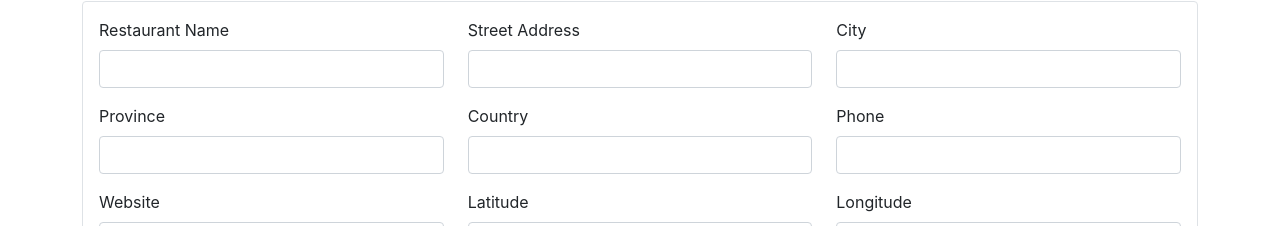
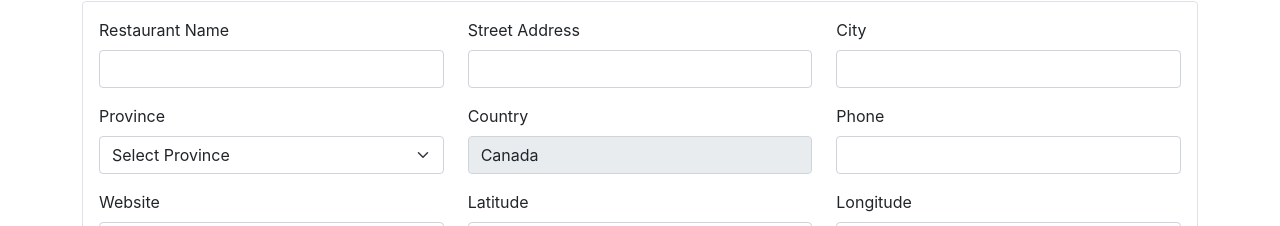
Before and after one commit to mike-quill/Restaurant-Surveys, a React (Create React App) app in the folder client/: page / in a window 1280 px wide. Both pictures are taken after a click on the button "Add New Restaurant". Shown: the part 109-335 px from the top of the page. Built offline with nearby package versions, Linux system fonts and the light colour scheme; no server answers.

Commit message:
adding and deleting restaurants working

```diff
--- a/client/src/apis/RestaurantAPI.js
+++ b/client/src/apis/RestaurantAPI.js
@@ -1,5 +1,5 @@
 import axios from 'axios';
 
 export default axios.create({
-    baseURL: "http://localhost:3001/api/v1"
+    baseURL: "http://localhost:3001/api/v1/restaurants"
 })
--- a/client/src/components/AddNewRestaurant.jsx
+++ b/client/src/components/AddNewRestaurant.jsx
@@ -1,132 +1,135 @@
-import React from 'react';
+import React, { useState, useContext } from 'react';
 import { Button, Collapse, Form, Row, Col } from 'react-bootstrap';
-
-export default class AddNewRestaurant extends React.Component {
-    constructor(props) {
-        super(props);
-        this.state = {
-            open: false,
-            name: '',
-            latitude: '',
-            longitude: '',
-            streetAddress: '',
-            city: '',
-            province: '',
-            country: '',
-            phoneNumber: '',
-            website: ''
-        }
-        this.handleInputChange = this.handleInputChange.bind(this);
-        this.handleSubmit = this.handleSubmit.bind(this);
-    }
-
-    handleInputChange(event) {
-        const target = event.target;
-        const value = target.type === 'checkbox' ? target.checked : target.value;
-        const name = target.name;
-
-        this.setState({
-            [name]: value
-        });
-    }
-
-    handleSubmit(event) {
-        alert(`name ${this.state.name}`);
-        event.preventDefault();
-    }
+import RestaurantAPI from '../apis/RestaurantAPI';
+import { RestaurantsContext } from '../context/RestaurantsContext';
 
 
 
-    // {
-    //     "name": "Tim Hortons",
-    //     "latitude": 43.650505,
-    //     "longitude": -79.383512,
-    //     "street_address": "120 Adelaide St W Unit Fc-09, Toronto",
-    //     "province": "Ontario",
-    //     "country": "Canada",
-    //     "phone_number": "6473505543",
-    //     "website": "https://www.timhortons.ca/"
-    //   }
 
+function AddNewRestaurant() {
+    const { addRestaurants } = useContext(RestaurantsContext);
+    const [open, setOpen] = useState(false);
+    const [name, setName] = useState("");
+    const [latitude, setLatitude] = useState("");
+    const [longitude, setLongitude] = useState("");
+    const [streetAddress, setStreetAddress] = useState("");
+    const [city, setCity] = useState("");
+    const [province, setProvince] = useState("");
+    const [country, setCountry] = useState("Canada");
+    const [phoneNumber, setPhoneNumber] = useState("");
+    const [website, setWebsite] = useState("");
 
+    const handleSubmit = async (e) => {
+        e.preventDefault();
+        try {
+            const response = await RestaurantAPI.post("/", {
+                name: name,
+                latitude: latitude,
+                longitude: longitude,
+                street_address: streetAddress,
+                province: province,
+                country: country,
+                phone_number: phoneNumber,
+                website: website
+            });
+            console.log(response);
+            addRestaurants(response.data.restaurant);
+        } catch (error) {
+            console.log(error);
+        }
+    }
 
-    render() {
-        return <div>
+    return (
+        <div>
             <Button
                 className='mb-3'
                 onClick={() =>
-                    this.setState({open: !this.state.open})
+                    setOpen(!open)
                 }
                 aria-controls="collapse-new-restaurant"
-                aria-expanded={this.state.open}
+                aria-expanded={open}
             >
                 Add New Restaurant
             </Button>
 
 
-            <Collapse in={this.state.open}>
+            <Collapse in={open}>
 
                 <div id="collapse-new-restaurant">
-                    <Form className='border rounded p-3 mb-3' onSubmit={this.handleSubmit}>
+                    <Form className='border rounded p-3 mb-3' action=''>
                         <Row>
                             <Col xs="12" md="4">
                                 <Form.Group controlId="newRestaurantName">
                                     <Form.Label>Restaurant Name</Form.Label>
-                                    <Form.Control name='name' value={this.state.name} type="text" onChange={this.handleInputChange} />
+                                    <Form.Control name='name' value={name} type="text" onChange={(e) => setName(e.target.value)} />
                                 </Form.Group>
                             </Col>
                             <Col xs="12" md="4">
                                 <Form.Group className="mb-3" controlId="newRestaurantAddress">
                                     <Form.Label>Street Address</Form.Label>
-                                    <Form.Control name='streetAddress' value={this.state.streetAddress} type="text" onChange={this.handleInputChange} />
+                                    <Form.Control name='streetAddress' value={streetAddress} type="text" onChange={(e) => setStreetAddress(e.target.value)} />
                                 </Form.Group>
                             </Col>
                             <Col xs="12" md="4">
                                 <Form.Group className="mb-3" controlId="newRestaurantCity">
                                     <Form.Label>City</Form.Label>
-                                    <Form.Control name='city' value={this.state.city} type="text" onChange={this.handleInputChange} />
+                                    <Form.Control name='city' value={city} type="text" onChange={(e) => setCity(e.target.value)} />
                                 </Form.Group>
                             </Col>
                             <Col xs="12" md="4">
                                 <Form.Group className="mb-3" controlId="newRestaurantProvince">
                                     <Form.Label>Province</Form.Label>
-                                    <Form.Control name='province' value={this.state.province} type="text" onChange={this.handleInputChange} />
+                                    {/* <Form.Control name='province' value={province} type="text" onChange={(e) => setProvince(e.target.value)} /> */}
+                                    <Form.Select name='province' value={province} onChange={(e) => setProvince(e.target.value)} defaultValue={"none"}>
+                                        <option value="none">Select Province</option>
+                                        <option value="Ontario">Ontario</option>
+                                        <option value="Quebec">Quebec</option>
+                                        <option value="Nova Scotia">Nova Scotia</option>
+                                        <option value="New Brunswick">New Brunswick</option>
+                                        <option value="Manitoba">Manitoba</option>
+                                        <option value="British Columbia">British Columbia</option>
+                                        <option value="Prince Edward Island">Prince Edward Island</option>
+                                        <option value="Saskatchewan">Saskatchewan</option>
+                                        <option value="Alberta">Alberta</option>
+                                        <option value="Newfoundland and Labrador">Newfoundland and Labrador</option>
+
+                                    </Form.Select>
                                 </Form.Group>
                             </Col>
                             <Col xs="12" md="4">
                                 <Form.Group className="mb-3" controlId="newRestaurantCountry">
                                     <Form.Label>Country</Form.Label>
-                                    <Form.Control name='country' value={this.state.country} type="text" onChange={this.handleInputChange} />
+                                    <Form.Control disabled name='country' value={country} type="text" onChange={(e) => setCountry(e.target.value)} />
                                 </Form.Group>
                             </Col>
                             <Col xs="12" md="4">
                                 <Form.Group className="mb-3" controlId="newRestaurantPhone">
                                     <Form.Label>Phone</Form.Label>
-                                    <Form.Control name='phoneNumber' value={this.state.phoneNumber} type="text" onChange={this.handleInputChange} />
+                                    <Form.Control name='phoneNumber' value={phoneNumber} type="text" onChange={(e) => setPhoneNumber(e.target.value)} />
                                 </Form.Group>
                             </Col>
                             <Col xs="12" md="4">
                                 <Form.Group className="mb-3" controlId="newRestaurantWebsite">
                                     <Form.Label>Website</Form.Label>
-                                    <Form.Control name='website' value={this.state.website} type="text" onChange={this.handleInputChange} />
+                                    <Form.Control name='website' value={website} type="text" onChange={(e) => setWebsite(e.target.value)} />
                                 </Form.Group>
                             </Col>
                             <Col xs="12" md="4">
                                 <Form.Group className="mb-3" controlId="newRestaurantLatitude">
                                     <Form.Label>Latitude</Form.Label>
-                                    <Form.Control name='latitude' value={this.state.latitude} type="text" onChange={this.handleInputChange} />
+                                    <Form.Control name='latitude' value={latitude} type="text" onChange={(e) => setLatitude(e.target.value)} />
                                 </Form.Group>
                             </Col>
                             <Col xs="12" md="4">
                                 <Form.Group className="mb-3" controlId="newRestaurantLongitude">
                                     <Form.Label>Longitude</Form.Label>
-                                    <Form.Control name='longitude' value={this.state.longitude} type="text" onChange={this.handleInputChange} />
+                                    <Form.Control name='longitude' value={longitude} type="text" onChange={(e) => setLongitude(e.target.value)} />
                                 </Form.Group>
                             </Col>
                         </Row>
                         <Row>
                             <Col>
-                                <Button variant="primary" type="submit">
+                                <Button variant="primary" onClick={handleSubmit}>
                                     Submit
                                 </Button>
                             </Col>
@@ -138,6 +141,8 @@ export default class AddNewRestaurant extends React.Component {
 
 
 
-        </div >;
-    }
+        </div >
+    )
 }
+
+export default AddNewRestaurant
--- a/client/src/context/RestaurantsContext.js
+++ b/client/src/context/RestaurantsContext.js
@@ -4,8 +4,13 @@ export const RestaurantsContext = createContext();
 
 export const RestaurantsContextProvider = props => {
     const [restaurants, setRestaurants] = useState([])
+
+    const addRestaurants = (restaurant) => {
+        setRestaurants([...restaurants, restaurant]);
+    };
+
     return (
-        <RestaurantsContext.Provider value={{restaurants, setRestaurants}}>
+        <RestaurantsContext.Provider value={{restaurants, setRestaurants, addRestaurants}}>
             {props.children}
         </RestaurantsContext.Provider>
     )
```
Also changed, not shown: client/src/components/RestaurantsList.jsx (+15 -19 lines), 1 other file (tests, documents, lock files or other folders).
